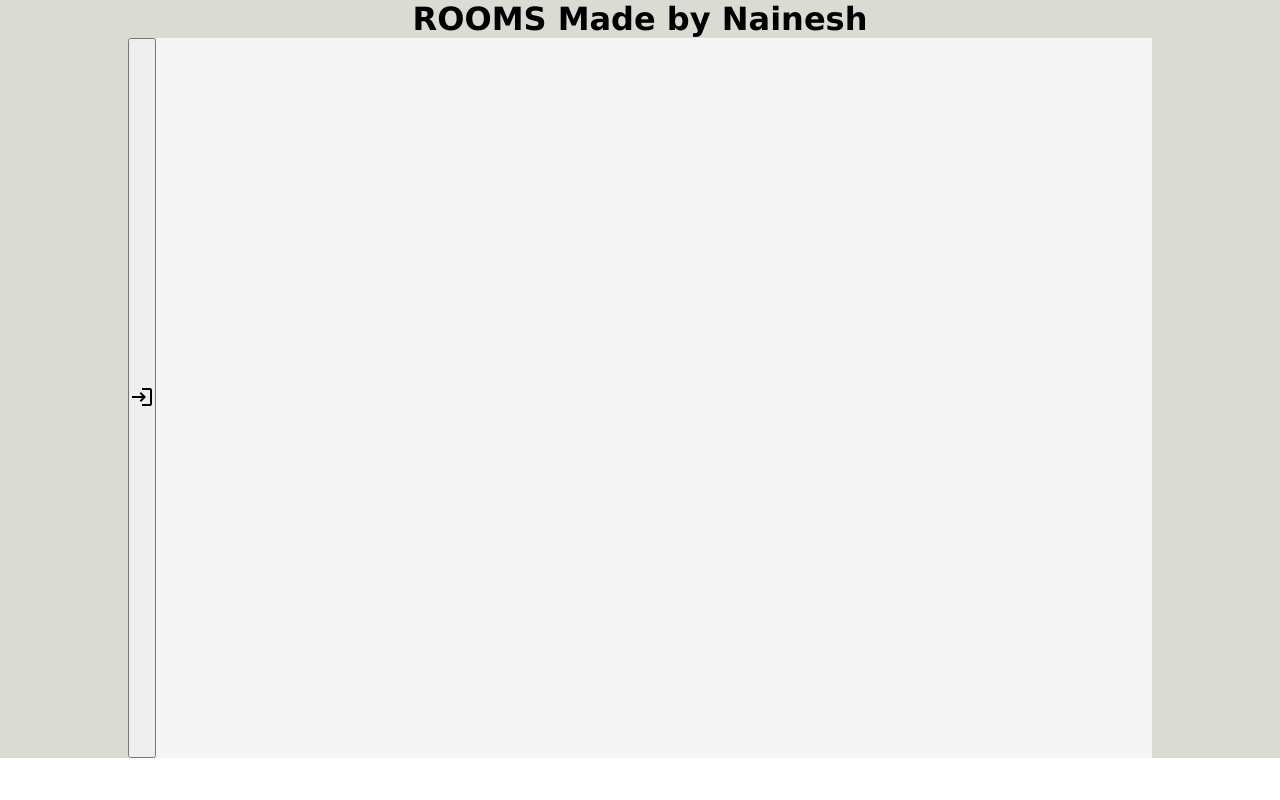
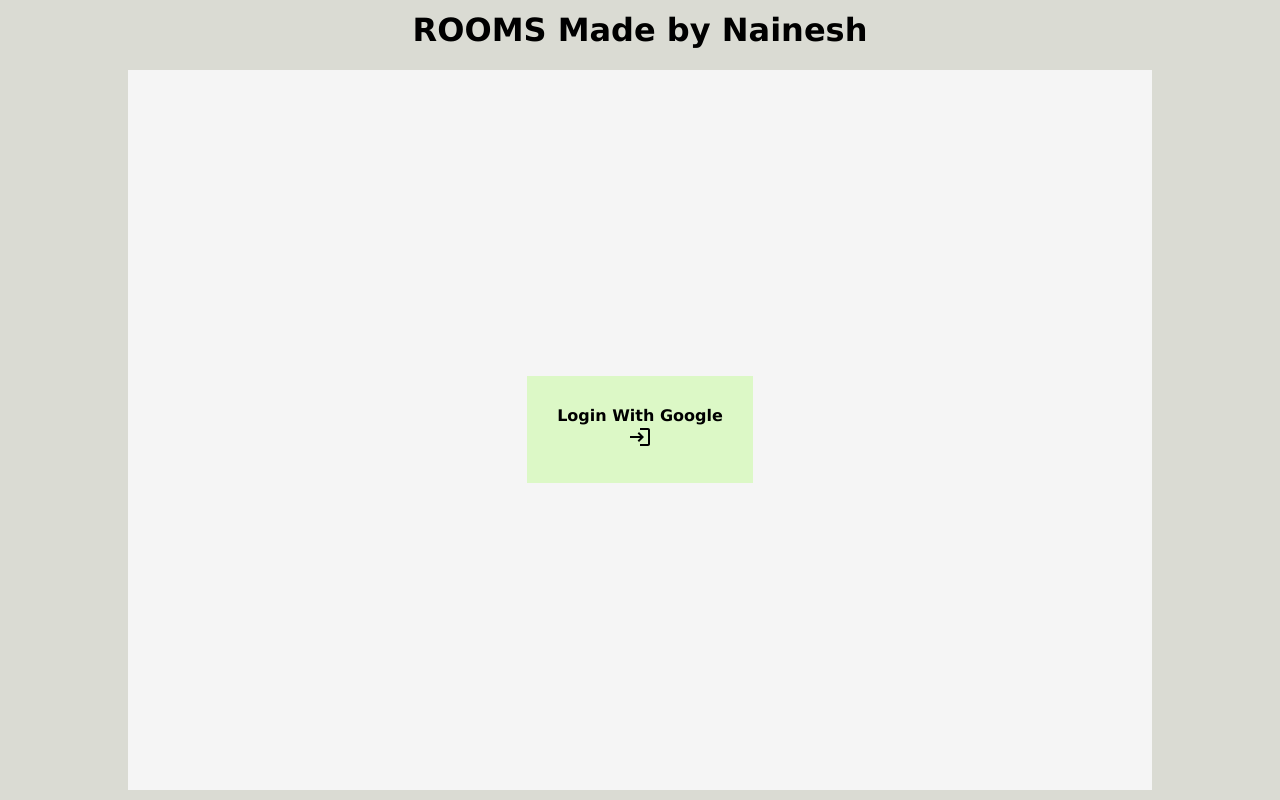
Before and after one commit to nainesh30/rooms, a React (Create React App) app: page / in a window 1280 px wide. Built offline with nearby package versions, Linux system fonts and the light colour scheme; no server answers.

Commit message:
updated login page and managed body scroll

```diff
--- a/src/App.css
+++ b/src/App.css
@@ -1,9 +1,9 @@
 .App {
-height: 100%;
+height: 100vh;
 display: grid;
 place-items: center;
 background-color: #dadbd3;
-
+overflow: hidden;
 
 }
 .App a {
@@ -15,8 +15,8 @@ background-color: #dadbd3;
     height:90vh;
     width: 80vw;
     background:whitesmoke;
-    overflow-y: hidden;
-overflow-x:hidden
+overflow: hidden;
+
 }
 /* Styles for screens with a maximum width of 768 pixels */
 @media only screen and (max-width: 920px) {
--- /dev/null
+++ b/src/Component/Login.css
@@ -0,0 +1,12 @@
+.login{
+    height: 100%;
+    width: 100%;
+    display: flex;
+    align-items: center;
+    justify-content: center;
+}
+.container{
+  background-color:#dcf8c6 ;
+    padding: 30px;
+    text-align: center;
+}
--- a/src/Component/Login.js
+++ b/src/Component/Login.js
@@ -1,5 +1,5 @@
 import { LoginOutlined } from '@mui/icons-material'
-
+import './Login.css'
 import React from 'react'
 import {auth,provider} from '../db'
 import {  signInWithPopup,} from "firebase/auth";
@@ -10,9 +10,16 @@ const Login = () => {
   });
  }
   return (
-   <button onClick={sign}>
-    <LoginOutlined/>
-   </button>
+  <div className="login">
+
+  <div className="container" onClick={sign}>
+    <h4>Login With Google</h4>
+     <LoginOutlined/>
+
+    </div>
+
+  </div>
+
   )
 }
 
--- a/src/Sidebar.js
+++ b/src/Sidebar.js
@@ -11,7 +11,7 @@ import Avatar from '@mui/material/Avatar';
 import DonutLargeIcon from '@mui/icons-material/DonutLarge';
 import ChatIcon from '@mui/icons-material/Chat';
 import MoreVertIcon from '@mui/icons-material/MoreVert';
-import { IconButton } from '@mui/material';
+import { IconButton, Tooltip } from '@mui/material';
 import {  Search } from '@mui/icons-material';
 import SidebarChat from './Component/SidebarChat';
 import { useAuthState } from 'react-firebase-hooks/auth';
@@ -59,7 +59,13 @@ useEffect(() => {
     return (
         <div className='sidebar'>
             <div className="sidebar-header">
-                <Avatar tooltip="ds" onClick={()=> auth.signOut()} src={user.photoURL} />
+
+                <Tooltip title="Log Out">
+  <IconButton>
+  <Avatar  onClick={()=> auth.signOut()} src={user.photoURL} />
+
+  </IconButton>
+</Tooltip>
                 <div className="sidebar-header-right" >
                     {/* icon button provide some good animation */}
                     <IconButton>
```
Also changed, not shown: src/Chatroom.css (line endings or trailing spaces).
